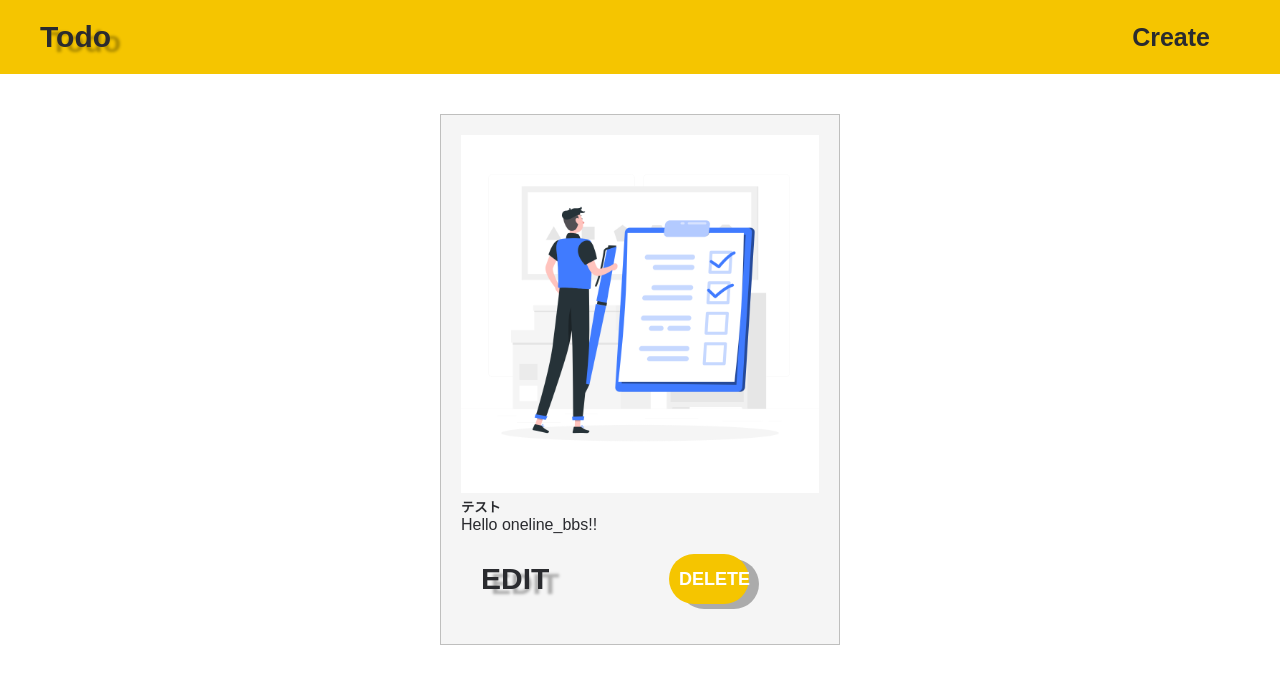
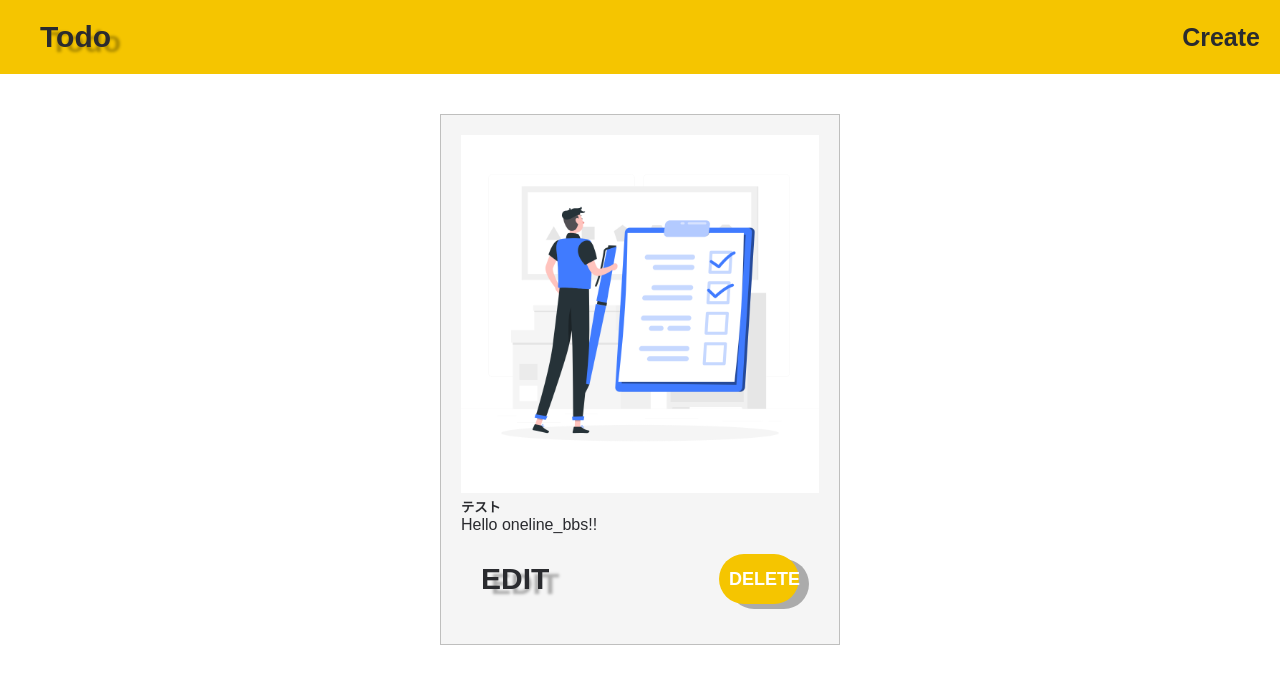
Before and after one commit to Mkk818/todo_team_practice_copy, a PHP site: page / in a window 1280 px wide. Shown: the top 684 px of the page. Run offline with PHP 8.4, Linux system fonts and the light colour scheme; data comes from the database, SQL or seed files in the repository.

Commit message:
no message

```diff
--- a/style.css
+++ b/style.css
@@ -83,7 +83,6 @@ header, .text-right {
 }
 
 .text-right {
-    margin-right: 50px;
     font-size: 25px;
     font-weight: bold;
 }
```
